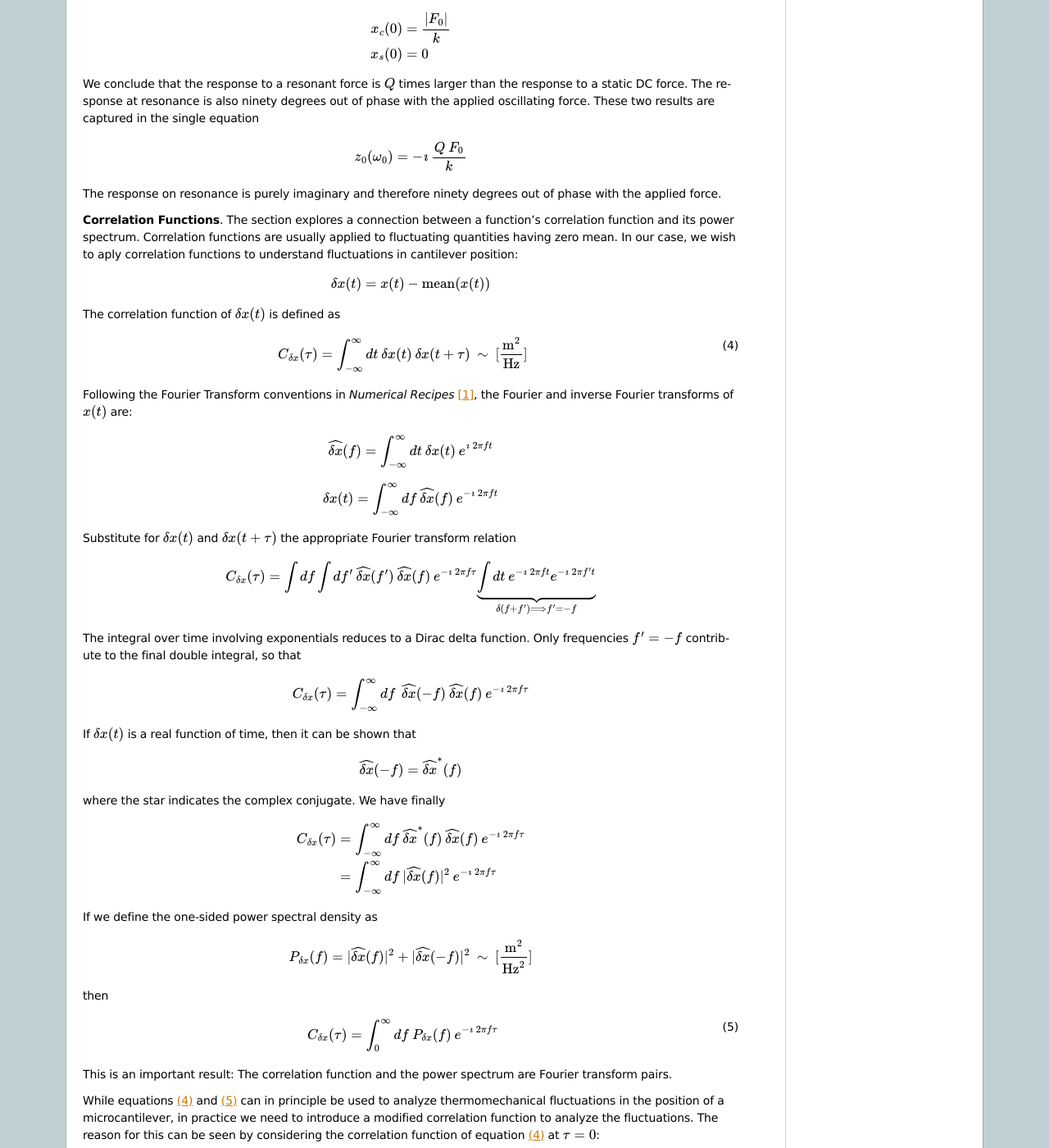
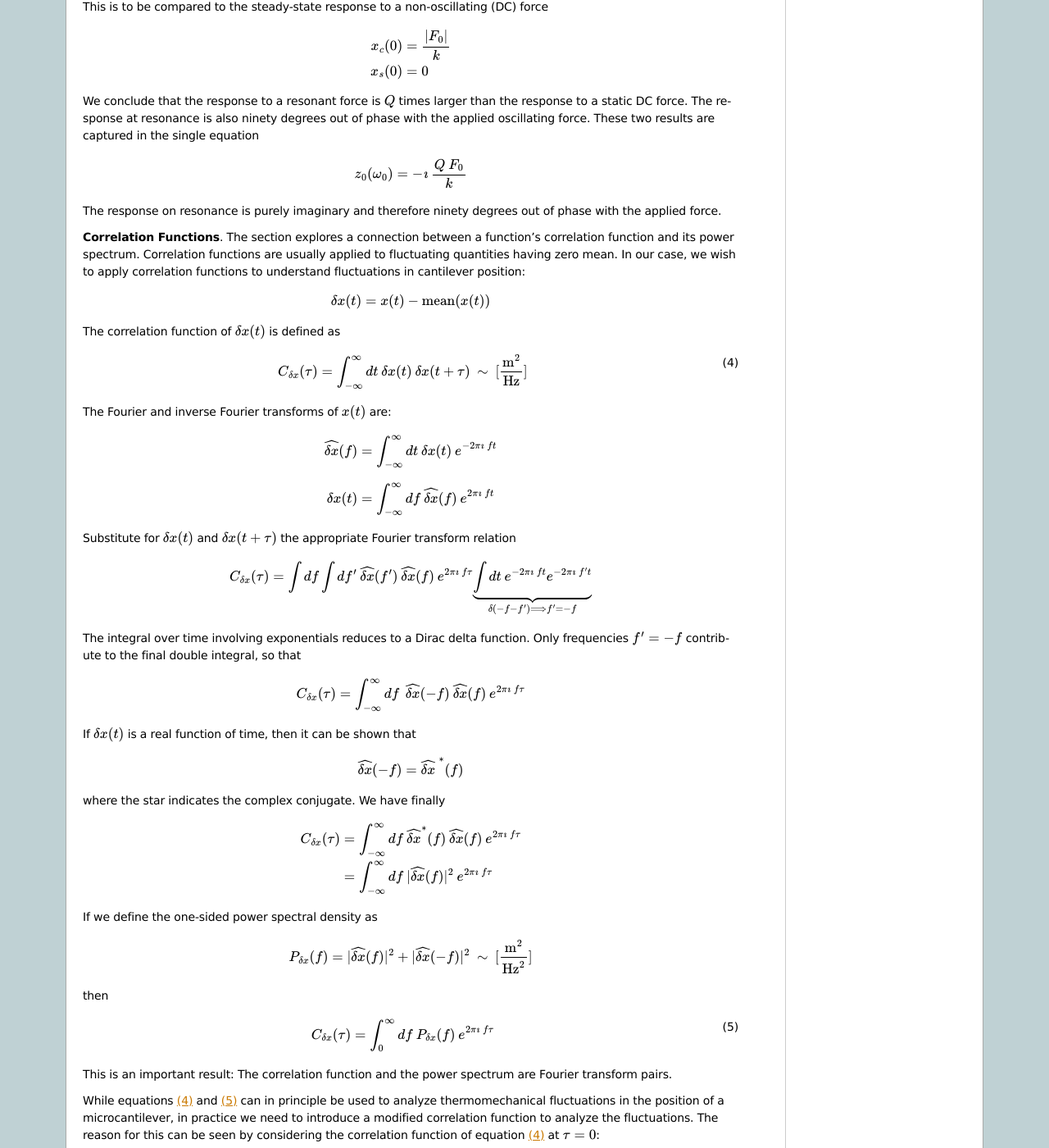
Before and after one commit to JohnMarohn/FreqDemod, a Sphinx documentation site: the page built from docs/background1.rst, in a window 1280 px wide and 1400 px high, scrolled down 2719 px. Shown: the whole window at 82% size. Built offline with Sphinx 7.4.7, drawn with Linux system fonts in a browser that asks for light colours; some of the changed text lies outside the part shown.

Commit message:
background1(): first pass at reversing the sign of the exponent in all the FT relations.

```diff
--- a/docs/background1.rst
+++ b/docs/background1.rst
@@ -28,9 +27,7 @@ The variables are
     F & \text{applied force} & [\text{N}]
    \end{array}
 
-It is useful to rewrite this equation in a more canonical form. Divide
-equation :eq:`eq:HO` by :math:`m`, and define new variables according to the
-following equations.
+It is useful to rewrite this equation in a more canonical form. Divide equation :eq:`eq:HO` by :math:`m`, and define new variables according to the following equations:
 
 .. math:: \frac{\Gamma}{m} = \frac{\omega_0}{Q}, \: \: \frac{k}{m} = \omega_0^2, \: \mbox{and} \: \frac{F}{m} = \frac{\omega_0^2 F}{k} = A
 
@@ -80,14 +71,7 @@ driving frequency. It is convenient to introduce a complex number
         - \underbrace{\mathrm{Im} \{ z_0 \} }_{x_s} \sin{\omega t}
     \end{split}
 
-If we can recast equation :eq:`eq:HO-canonical` in terms of the complex variable
-:math:`z` then we can reduce the problem of solving for two real
-variables, :math:`x_c` and :math:`x_s`, to solving for one complex
-variable, :math:`z_0`.  With this goal in mind, let us introduce another complex
-variable :math:`F_c` that tracks the applied force. If the force is a sinusoidal
-function of time, then :math:`F_c = F_0 \exp{(\imath \: \omega t)}` where
-:math:`F_0 = | F_0 | \: \exp{(\imath \: \phi)}` is a complex number that
-describes the magnitude and phase of the harmonic driving force:
+If we can recast equation :eq:`eq:HO-canonical` in terms of the complex variable :math:`z` then we can reduce the problem of solving for two real variables, :math:`x_c` and :math:`x_s`, to solving for one complex variable, :math:`z_0`.  With this goal in mind, let us introduce another complex variable :math:`F_c` that tracks the applied force. If the force is a sinusoidal function of time, then :math:`F_c = F_0 \exp{(\imath \: \omega t)}` where :math:`F_0 = | F_0 | \: \exp{(\imath \: \phi)}` is a complex number that  describes the magnitude and phase of the harmonic driving force:
 
 .. math::
 
@@ -177,10 +155,7 @@ where
     \frac{f \: f_0^3 / Q}
         {(f_0^2 - f^2)^2 + f^2 \: f_0^2 / Q^2}
 
-The signal :math:`x_c` is the part of the response detected with a
-lock-in as *in phase* with the driving force. The signal :math:`x_s` is
-the *out of phase* part of the response.  We can see that when the applied force
-drives the oscillator right on resonance, :math:`\omega = \omega_0` and
+The signal :math:`x_c` is the part of the response detected with a lock-in as *in phase* with the driving force. The signal :math:`x_s` is the *out of phase* part of the response.  We can see that when the applied force drives the oscillator right on resonance, :math:`\omega = \omega_0` and
 
 .. math::
 
@@ -189,8 +164,7 @@ drives the oscillator right on resonance, :math:`\omega = \omega_0` and
     x_s(\omega_0) & =\frac{Q \: | F_0 |}{k}
     \end{split}
 
-This is to be compared to the steady-state response to a non-oscillating
-(DC) force
+This is to be compared to the steady-state response to a non-oscillating (DC) force
 
 .. math::
 
@@ -199,17 +173,13 @@ This is to be compared to the steady-state response to a non-oscillating
     x_s(0) & = 0
     \end{split}
 
-We conclude that the response to a resonant force is :math:`Q` times
-larger than the response to a static DC force. The response at resonance
-is also ninety degrees out of phase with the applied oscillating force.
-These two results are captured in the single equation
+We conclude that the response to a resonant force is :math:`Q` times larger than the response to a static DC force. The response at resonance is also ninety degrees out of phase with the applied oscillating force.  These two results are captured in the single equation
 
 .. math:: z_0(\omega_0) = - \imath \: \frac{Q \: F_0}{k}
 
 The response on resonance is purely imaginary and therefore ninety degrees out of phase with the applied force.
 
-**Correlation Functions**.  The section explores a connection between a function’s correlation function and its power spectrum.  Correlation functions
-are usually applied to fluctuating quantities having zero mean.  In our case, we wish to aply correlation functions to understand fluctuations in cantilever position:
+**Correlation Functions**.  The section explores a connection between a function’s correlation function and its power spectrum.  Correlation functions are usually applied to fluctuating quantities having zero mean.  In our case, we wish to apply correlation functions to understand fluctuations in cantilever position:
 
 .. math::
 
@@ -224,21 +194,19 @@ The correlation function of :math:`\delta x(t)` is defined as
         \delta x(t) \: \delta x(t+\tau) \:
         \sim \: [\frac{{\mathrm{m}}^2}{{\mathrm{Hz}}}]
 
-Following the Fourier Transform conventions in *Numerical Recipes*
-[#Press1986]_, the Fourier and inverse Fourier transforms of
-:math:`x(t)` are:
+The Fourier and inverse Fourier transforms of :math:`x(t)` are:
 
 .. math::
 
     \widehat{\delta x}(f)
     = \int_{-\infty}^{\infty} dt \: \delta x(t)
-        \: e^{\imath \: 2 \pi f t}
+        \: e^{-2 \pi \imath \: f t}
 
 .. math::
 
     \delta x(t)
     = \int_{-\infty}^{\infty} df \: \widehat{\delta x}(f)
-        \: e^{-\imath \: 2 \pi f t}
+        \: e^{2 \pi \imath \: f t}
 
 Substitute for :math:`\delta x(t)` and :math:`\delta x(t+\tau)` the appropriate
 Fourier transform relation
@@ -248,8 +216,8 @@ Fourier transform relation
     C_{\delta x}(\tau)
     = \int df  \int df^{\prime}  \:
         \widehat{\delta x}(f^{\prime}) \: \widehat{\delta x}(f) \:
-        e^{-\imath \: 2 \pi f \tau}
-        \underbrace{\int dt \: e^{-\imath \: 2 \pi f t}  e^{-\imath \: 2 \pi f^{\prime} t}}_{\delta(f+f^{\prime}) \Longrightarrow f^{\prime} = -f}
+        e^{2 \pi \imath \: f \tau}
+        \underbrace{\int dt \: e^{-2 \pi \imath \: f t}  e^{-2 \pi \imath \:  f^{\prime} t}}_{\delta(-f-f^{\prime}) \Longrightarrow f^{\prime} = -f}
 
 The integral over time involving exponentials reduces to a Dirac delta
 function.  Only frequencies :math:`f^{\prime} = -f` contribute to the
@@ -258,13 +226,13 @@ final double integral, so that
 .. math:: C_{\delta x}(\tau)
     = \int_{-\infty}^{\infty} df \: \:
         \widehat{\delta x}(-f) \: \widehat{\delta x}(f)
-        \: e^{-\imath \: 2 \pi f \tau}
+        \: e^{2 \pi \imath \: f \tau}
 
 If :math:`\delta x(t)` is a real function of time, then it can be shown that
 
 .. math::
 
-    \widehat{\delta x}(-f) = {\widehat{\delta x}}^{*}(f)
+    \widehat{\delta x}(-f) = {\widehat{\delta x}}^{\: *}(f)
 
 
 where the star indicates the complex conjugate. We have finally
@@ -275,9 +243,9 @@ where the star indicates the complex conjugate. We have finally
     C_{\delta x}(\tau)
     & = \int_{-\infty}^{\infty} df \:
         {\widehat{\delta x}}^{*}(f) \: \widehat{\delta x}(f) \:
-            e^{-\imath \: 2 \pi f \tau} \\
+            e^{2 \pi \imath \: f \tau} \\
     & = \int_{-\infty}^{\infty} df \:
-        | \widehat{\delta x}(f) |^2 \: e^{-\imath \: 2 \pi f \tau}
+        | \widehat{\delta x}(f) |^2 \: e^{2 \pi \imath \: f \tau}
     \end{split}
 
 If we define the one-sided power spectral density as
@@ -295,15 +263,11 @@ then
 
     C_{\delta x}(\tau)
     = \int_{0}^{\infty} df \: P_{\delta x}(f) \:
-        e^{-\imath \: 2 \pi f \tau}
+        e^{2 \pi \imath \: f \tau}
 
 This is an important result: The correlation function and the power spectrum are Fourier transform pairs.
 
-While equations :eq:`eq:Cx` and :eq:`eq:Cxresult` can in principle be used to
-analyze thermomechanical fluctuations in the position of a microcantilever, in
-practice we need to introduce a modified correlation function to analyze the
-fluctuations.  The reason for this can be seen by considering the correlation
-function of equation :eq:`eq:Cx` at :math:`\tau = 0`:
+While equations :eq:`eq:Cx` and :eq:`eq:Cxresult` can in principle be used to analyze thermomechanical fluctuations in the position of a microcantilever, in practice we need to introduce a modified correlation function to analyze the fluctuations.  The reason for this can be seen by considering the correlation function of equation :eq:`eq:Cx` at :math:`\tau = 0`:
 
 .. math::
 
@@ -311,10 +275,7 @@ function of equation :eq:`eq:Cx` at :math:`\tau = 0`:
     = \int_{-\infty}^{\infty} dt \:
         \delta x(t)^2 \longrightarrow \infty
 
-As indicated, this integral will diverge if applied to a real-world laboratory
-signal such as a cantilever oscillation. Following Weissbluth
-[#Weissbluth1989]_, let's define a more physically-relevant correlation
-function as follows.
+As indicated, this integral will diverge if applied to a real-world laboratory signal such as a cantilever oscillation. Following Weissbluth [#Weissbluth1989]_, let's define a more physically-relevant correlation function as follows.
 
 .. math:: G(\tau) \equiv \langle \delta x(t) \: \delta x(t+\tau) \rangle
 
@@ -326,12 +287,7 @@ function as follows.
         \delta x(t) \: \delta x(t+\tau) \: dt \:
         \sim \: [{\mathrm{m}}^2]
 
-The units of this correlation function are :math:`[{\mathrm{m}}^2]`, if the
-units of x are :math:`[{\mathrm{m}}]`. This correlation function is quite
-different from the mathematically-defined correlation function
-:math:`C(\tau)` of equation :eq:`eq:Cx` whose units are
-:math:`[{\mathrm{m}}^2/{\mathrm{Hz}}]`.  The correlation function at
-:math:`\tau=0` (zero delay) has special significance:
+The units of this correlation function are :math:`[{\mathrm{m}}^2]`, if the units of x are :math:`[{\mathrm{m}}]`. This correlation function is quite different from the mathematically-defined correlation function :math:`C(\tau)` of equation :eq:`eq:Cx` whose units are :math:`[{\mathrm{m}}^2/{\mathrm{Hz}}]`.  The correlation function at :math:`\tau=0` (zero delay) has special significance:
 
 .. math::
 
@@ -342,9 +298,7 @@ different from the mathematically-defined correlation function
     & = x_{\mathrm{rms}}^2
     \end{split}
 
-We see that :math:`G(0)` is the mean square value of :math:`\delta x(t)` and
-therefore the root-mean-square is
-:math:`{\delta x}_{\mathrm{rms}} = \sqrt{G(0)}`.
+We see that :math:`G(0)` is the mean square value of :math:`\delta x(t)` and therefore the root-mean-square is  :math:`{\delta x}_{\mathrm{rms}} = \sqrt{G(0)}`.
 
 We will now reproduce Weissbluth’s treatment [#Weissbluth1989]_ relating the
 (physically-relevant) correlation function :math:`G(\tau)` to an
@@ -379,35 +333,32 @@ Since we’ve confined :math:`{\delta x}_T` to the time interval :math:`(0,T)` w
 
     \begin{multline}
     \int_{-\infty}^{+\infty} G_{T}(\tau)
-        \: e^{\imath \: 2 \pi f \tau} \: d\tau
+        \: e^{-2 \pi \imath \: f \tau} \: d\tau
     = \frac{1}{T} \int_{-\infty}^{+\infty} d\tau \:
-        e^{\imath \: 2 \pi f \tau} \int_{-\infty}^{+\infty} dt
+        e^{-2 \pi \imath \: f \tau} \int_{-\infty}^{+\infty} dt
             \: {\delta x}_{T}(t) \: {\delta x}_{T}(t+\tau) \\
     = \frac{1}{T} \int_{-\infty}^{+\infty} dt
-            \: {\delta x}_{T}(t) \: e^{-\imath \: 2 \pi f t}
+            \: {\delta x}_{T}(t) \: e^{2 \pi \imath \: f t}
         \int_{-\infty}^{+\infty} d\tau \:
-            {\delta x}_{T}(t+\tau) \: e^{\imath \: 2 \pi f (t+\tau)}
+            {\delta x}_{T}(t+\tau) \: e^{-2 \pi \imath \: f (t+\tau)}
    \end{multline}
 
-where we have inserted :math:`1 = \exp{(-\imath \: 2 \pi f t)}
-\exp{(+\imath \: 2 \pi f t)}`. In the second integral, change the
-variable of integration to :math:`t^{\prime} = t+\tau`. This lets us
-write
+where we have inserted :math:`1 = \exp{(-\imath \: 2 \pi f t)} \exp{(+\imath \: 2 \pi f t)}`. In the second integral, change the variable of integration to :math:`t^{\prime} = t+\tau`. This lets us write
 
 .. math::
 
     \int_{-\infty}^{+\infty} G_{T}(\tau)
-        \: e^{\imath \: 2 \pi f \tau} \: d\tau
+        \: e^{-2 \pi \imath \: f \tau} \: d\tau
     = \frac{1}{T} \underbrace{\int_{-\infty}^{+\infty} dt
         \: {\delta x}_{T}(t) \:
-        e^{-\imath \: 2 \pi f t}}_{{\widehat{\delta x}}_T(-f) = {\widehat{\delta x}}^{*}_{T}(f)} \underbrace{\int_{-\infty}^{+\infty} dt^{\prime} \: {\delta x}_{T}(t^{\prime}) \: e^{\imath \: 2 \pi f t^{\prime}}}_{{\widehat{\delta x}}_T(f)}
+        e^{2 \pi \imath \: f t}}_{{\widehat{\delta x}}_T(-f) = {\widehat{\delta x}}^{\: *}_{T}(f)} \underbrace{\int_{-\infty}^{+\infty} dt^{\prime} \: {\delta x}_{T}(t^{\prime}) \: e^{-2 \pi \imath \: f t^{\prime}}}_{{\widehat{\delta x}}_T(f)}
 
-Since :math:`x(t)` is a real function, it follows that :math:`{\widehat{\delta x}}_{T}(-f) = {\widehat{\delta x}}^{*}_{T}(f)`. We can thus write
+Since :math:`x(t)` is a real function, it follows that :math:`{\widehat{\delta x}}_{T}(-f) = {\widehat{\delta x}}^{\: *}_{T}(f)`. We can thus write
 
 .. math::
     :label: eq:limitG
 
-    \int_{-\infty}^{+\infty} G_{T}(\tau) \: e^{\imath \: 2 \pi f \tau} \: d\tau
+    \int_{-\infty}^{+\infty} G_{T}(\tau) \: e^{-2 \pi \imath \: f \tau} \: d\tau
         = \frac{1}{T} \: | {\widehat{\delta x}}_{T}(f) |^{2}
 
 We recover the “real” correlation function by a limiting procedure.
@@ -432,7 +383,7 @@ as the *physically relevant spectral density*. It still holds that
 .. math::
 
     J(f)
-    = \int_{-\infty}^{+\infty} G(\tau) \: e^{\imath \: 2 \pi f \tau} \: d\tau
+    = \int_{-\infty}^{+\infty} G(\tau) \: e^{-2 \pi \imath \: f \tau} \: d\tau
 
 and
 
@@ -442,9 +393,9 @@ and
     \begin{split}
     G(\tau)
         & = \int_{-\infty}^{+\infty}
-            J(f) \: e^{-\imath \: 2 \pi f \tau} \: df \\
+            J(f) \: e^{2 \pi \imath \: f \tau} \: df \\
         & = \int_{0}^{+\infty}
-            P_{\delta x}(f) \: e^{-\imath \: 2 \pi f \tau} \: df.
+            P_{\delta x}(f) \: e^{2 \pi \imath \: f \tau} \: df.
     \end{split}
 
 We have defined the one-sided power spectral density as
@@ -460,11 +411,7 @@ We have defined the one-sided power spectral density as
           | {\widehat{\delta x}}_{T}(-f) |^{2})
     \end{split}
 
-With these definitions of correlation function (equation :eq:`eq:CF`) and
-spectral density (equation :eq:`eq:PS`), we still have that the correlation
-function :math:`G(\tau)` and the power spectrum :math:`J(f)` of
-:math:`\delta x(t)` are Fourier transform pairs.  Finally, equation :eq:`eq:FTOSPS` can be used to calculate the root-mean-square
-of :math:`x(t)` given a measured one-sided power spectral density:
+With these definitions of correlation function (equation :eq:`eq:CF`) and spectral density (equation :eq:`eq:PS`), we still have that the correlation function :math:`G(\tau)` and the power spectrum :math:`J(f)` of  :math:`\delta x(t)` are Fourier transform pairs.  Finally, equation :eq:`eq:FTOSPS` can be used to calculate the root-mean-square of :math:`x(t)` given a measured one-sided power spectral density:
 
 .. math::
     :label: eq:xrmsP
@@ -472,10 +419,9 @@ of :math:`x(t)` given a measured one-sided power spectral density:
     {\delta x}_{\mathrm{rms}}^2 = \langle {\delta x}^2(t) \rangle
         = G(0) = \int_{0}^{+\infty} P_{\delta x}(f) \: df
 
-We conclude that the area under the one-sided spectrum is the mean-square
-displacement.  We note that this connection is *not* valid for the mathematically-defined power-spectrum of the last section.
+We conclude that the area under the one-sided spectrum is the mean-square displacement.  We note that this connection is *not* valid for the mathematically-defined power-spectrum of the last section.
 
-**Steady-State Response Revisited**.    In this section we explore the response of the cantilever to an **incoherent** driving force.  We assume that the driving force averages to zero over long times:
+**Steady-State Response Revisited**.    In this section we explore the response of the cantilever to an incoherent driving force.  We assume that the driving force averages to zero over long times:
 
 .. math::
 
@@ -504,9 +450,9 @@ With each of these correlation functions is associated a power spectrum:
 .. math::
 
    \begin{aligned}
-   G_{\delta z}(\tau) \overset{\mathrm{\small FT}}{\iff}
+   G_{\delta z}(\tau) \overset{\: \mathrm{\small FT}}{\iff}
         J_{\delta z}(f) \: \text{or} \: P_{\delta z}(f) \\
-   G_{\delta F}(\tau) \overset{\mathrm{\small FT}}{\iff}
+   G_{\delta F}(\tau) \overset{\: \mathrm{\small FT}}{\iff}
         J_{\delta F}(f) \: \text{or} \: P_{\delta F}(f)
    \end{aligned}
 
@@ -517,14 +463,14 @@ Because :math:`z` and :math:`F` are connected by an equation of motion, we can w
 
     \delta F(t)
     = \int_{-\infty}^{\infty} df \: \widehat{\delta F}(f)
-        \: e^{-\imath \: 2 \pi f t}
+        \: e^{2 \pi \imath \: f t}
 
 .. math::
     :label: eq:FTz
 
     \delta z(t)
     = \int_{-\infty}^{\infty} df \: \widehat{\delta z}(f)
-        \: e^{-\imath \: 2 \pi f t}
+        \: e^{2 \pi \imath \: f t}
 
 Substitute equations :eq:`eq:FTF` and :eq:`eq:FTz` into the equation of motion
 connecting :math:`F` and :math:`z`, equation :eq:`eq:z`.
@@ -532,11 +478,11 @@ connecting :math:`F` and :math:`z`, equation :eq:`eq:z`.
 .. math::
 
     \int_{-\infty}^{+\infty}
-    (-f^2 - \imath f \: \frac{f_0}{Q} + f_0^2 ) \: \widehat{\delta z}(f)
-        \: e^{-\imath \: 2 \pi f t} \: df
+    (-f^2 + \imath f \: \frac{f_0}{Q} + f_0^2 ) \: \widehat{\delta z}(f)
+        \: e^{2 \pi \imath \: f t} \: df
     =
     \int_{-\infty}^{+\infty}
-    \frac{f_0^2}{k} \widehat{\delta F}(f) \: e^{-\imath \: 2 \pi f t} \: df
+    \frac{f_0^2}{k} \widehat{\delta F}(f) \: e^{2 \pi \imath \: f t} \: df
 
 For both sides to be equal, we must have that at each frequency
 
@@ -544,7 +490,7 @@ For both sides to be equal, we must have that at each frequency
 
     \widehat{\delta z}(f)
     = \frac{\widehat{\delta F}(f)}{k}
-        \frac{f_0^2}{f_0^2 - f^2 - \imath f \: f_0 / Q}
+        \frac{f_0^2}{f_0^2 - f^2 + \imath f \: f_0 / Q}
 
 Taking the magnitude of each side, we infer that the power spectra are related by
 
```
Also changed, not shown: other parts of docs/background1.rst (+8 -21 lines).
